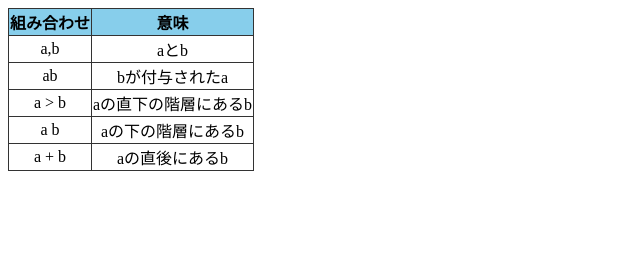
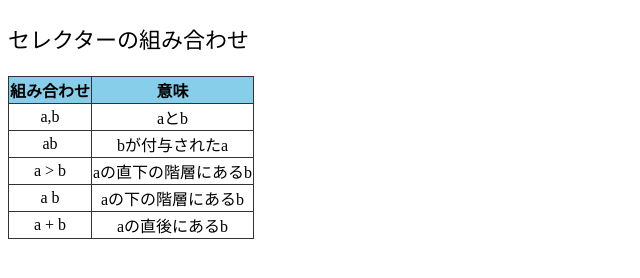
Before and after one commit to Shirahamah/dotinstall_basic_css_selectors, a plain HTML site: page 05/index.html in a window 1280 px wide. Shown: the whole page, without its empty margins (0-640 px from the left). Drawn offline with Linux system fonts and the light colour scheme.

Commit message:
05_ソース追加

```diff
--- a/05/css/styles.css
+++ b/05/css/styles.css
@@ -1,3 +1,7 @@
+p {
+    font-size: 22px;
+}
+
 table {
     text-align: center;
     border-collapse: collapse;
--- a/05/index.html
+++ b/05/index.html
@@ -7,6 +7,7 @@
     <link rel="stylesheet" href="css/styles.css">
 </head>
 <body>
+    <p>セレクターの組み合わせ</p>
     <table>
         <thead>
             <tr>
```
